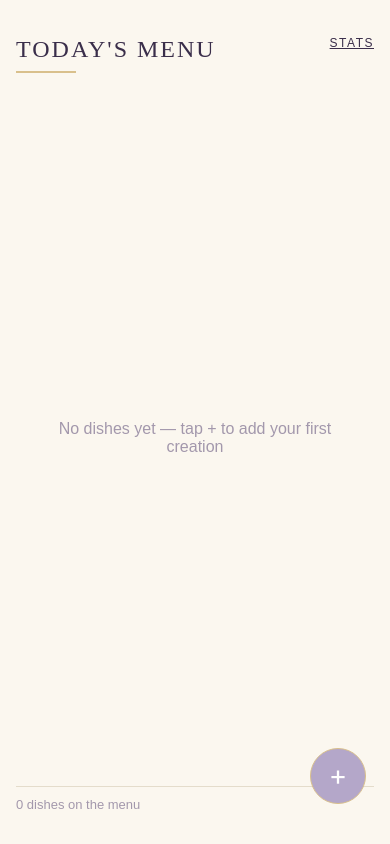
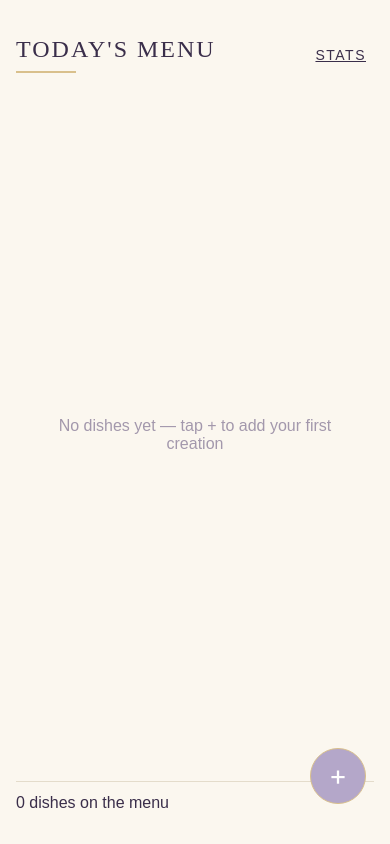
Before and after one commit to NoluthandoZondiDev/Chef-menu-manager, a React Native app: screen / in a window 390 px wide. Built offline with nearby package versions, Linux system fonts and the light colour scheme.

Commit message:
style: move STATS link into the header row and enlarge footer text

```diff
--- a/screens/HomeScreen.js
+++ b/screens/HomeScreen.js
@@ -32,9 +32,9 @@ export default function HomeScreen({ navigation, menuItems }) {
 
   return (
     <SafeAreaView style={styles.container}>
+      {/* heading on the left, STATS link on the right, same row */}
+      <View style={styles.headerRow}>
         <ScreenHeading title="TODAY'S MENU" />
-
-               {/* small link in the top right that opens the Statistics screen */}
         <TouchableOpacity
           style={styles.statsLink}
           onPress={() => navigation.navigate('Stats')}
@@ -42,6 +42,7 @@ export default function HomeScreen({ navigation, menuItems }) {
         >
           <Text style={styles.statsLinkText}>STATS</Text>
         </TouchableOpacity>
+      </View>
 
       {/* nothing to search yet if the menu is empty, so hide these */}
       {menuItems.length > 0 && (
@@ -105,12 +106,23 @@ export default function HomeScreen({ navigation, menuItems }) {
 const styles = StyleSheet.create({
   container: { flex: 1, backgroundColor: colors.background, padding: 16 },
 
+  headerRow: { flexDirection: 'row', justifyContent: 'space-between', alignItems: 'center' },
+  statsLink: { padding: 8 }, // extra padding = bigger area to tap
+  statsLinkText: {
+    fontFamily: fonts.body,
+    fontSize: 14,
+    letterSpacing: 1.5,
+    color: colors.text,
+    textDecorationLine: 'underline',
+  },
+
   messageBox: { flex: 1, justifyContent: 'center', alignItems: 'center', paddingHorizontal: 40 },
   messageText: { fontFamily: fonts.body, fontSize: 16, color: colors.secondaryText, textAlign: 'center' },
   clearLink: { fontFamily: fonts.body, fontSize: 14, color: colors.text, marginTop: 12, textDecorationLine: 'underline' },
 
-  footer: { borderTopWidth: 1, borderTopColor: colors.divider, paddingTop: 10, marginTop: 4, marginBottom: 16 },
-  footerText: { fontFamily: fonts.body, fontSize: 13, color: colors.secondaryText },
+  // bigger and darker than before so the dish count is easy to read
+  footer: { borderTopWidth: 1, borderTopColor: colors.divider, paddingTop: 12, marginTop: 4, marginBottom: 16 },
+  footerText: { fontFamily: fonts.body, fontSize: 16, color: colors.text },
 
   addButton: {
     position: 'absolute',
@@ -127,7 +139,4 @@ const styles = StyleSheet.create({
     elevation: 4,
   },
   addButtonText: { fontSize: 28, color: '#FFFFFF', marginTop: -2 },
-
-       statsLink: { position: 'absolute', top: 36, right: 16 },
-     statsLinkText: { fontFamily: fonts.body, fontSize: 12, letterSpacing: 1.5, color: colors.text, textDecorationLine: 'underline' },
 });
```
Lines whose indentation alone changed are shown as unchanged.
